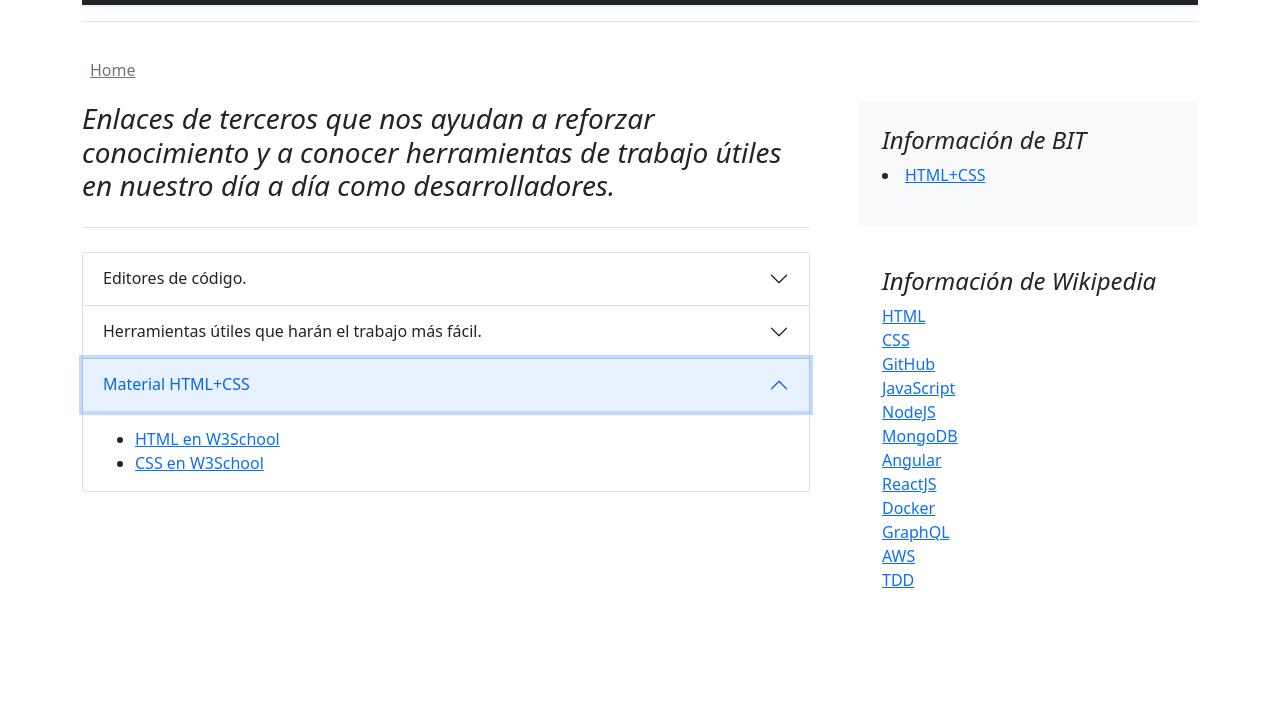
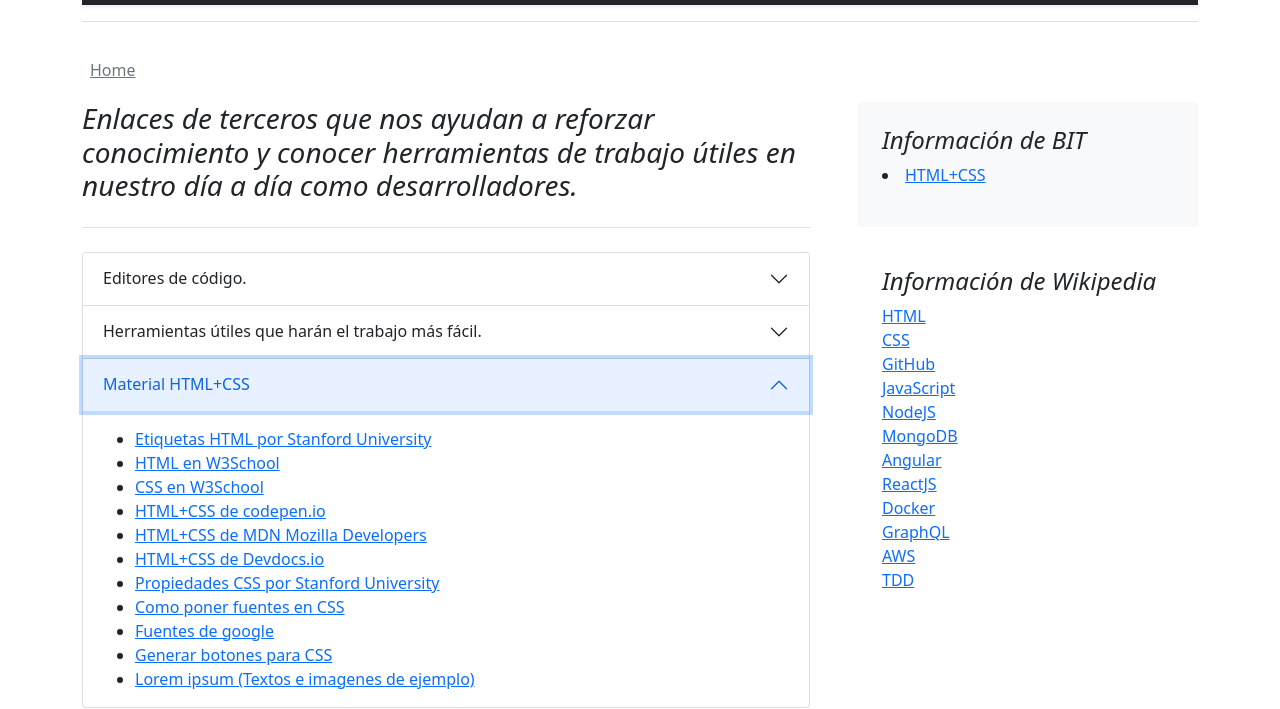
Before and after one commit to ansalox-op/SupportMaterial, a plain HTML site: page externalTools.html in a window 1280 px wide. Both pictures are taken after a click on the button "Material HTML+CSS". Shown: the part 71-780 px from the top of the page. Drawn offline with nearby package versions, Linux system fonts and the light colour scheme.

Commit message:
Update 26/10/21

```diff
--- a/externalTools.html
+++ b/externalTools.html
@@ -86,7 +86,7 @@
       <div class="row g-5">
         <div class="col-md-8">
           <h3 class="pb-4 mb-4 fst-italic border-bottom">
-            Enlaces de terceros que nos ayudan a reforzar conocimiento y a
+            Enlaces de terceros que nos ayudan a reforzar conocimiento y
             conocer herramientas de trabajo útiles en nuestro día a día como
             desarrolladores.
           </h3>
@@ -115,7 +115,7 @@
                     <ol class="mb-0">
                       <li>
                         <a href="https://code.visualstudio.com/" target="_blank"
-                          >Visual Studio Code (requerida en el bootcamp)</a
+                          >Visual Studio Code (Recomendado)</a
                         >
                       </li>
                       <li>
@@ -149,6 +149,11 @@
                   <div class="accordion-body">
                     <ol class="mb-0">
                       <li>
+                        <a href="https://www.google.co.uk/chrome/" target="_blank"
+                          >Google Chrome - (Recomendado)</a
+                        >
+                      </li>
+                      <li>
                         <a href="https://www.canva.com/es_419/" target="_blank"
                           >Canva - (Photoshop para dummies)</a
                         >
@@ -157,6 +162,27 @@
                         <a href="https://www.sublimetext.com/3" target="_blank"
                           >Small PDF - (Convierte a PDF, cambia de
                           tamaño,formatos y muchas más opciones.)</a
+                        >
+                      </li>
+                      <li>
+                        <a
+                          href="https://www.fileformat.info/info/charset/UTF-8/list.htm"
+                          target="_blank"
+                          >UTF-8 (Caracteres que entran en este estandar)</a
+                        >
+                      </li>
+                      <li>
+                        <a
+                          href="https://docs.emmet.io/cheat-sheet/"
+                          target="_blank"
+                          >Trucos de escritura rapida VS-Code</a
+                        >
+                      </li>
+                      <li>
+                        <a
+                          href="https://colorhunt.co/"
+                          target="_blank"
+                          >Crear paletas de colores facilmente</a
                         >
                       </li>
                     </ol>
@@ -186,6 +212,13 @@
                     <ol class="mb-0">
                       <li>
                         <a
+                          href="https://web.stanford.edu/group/csp/cs21/htmlcheatsheet.pdf"
+                          target="_blank"
+                          >Etiquetas HTML por Stanford University</a
+                        >
+                      </li>
+                      <li>
+                        <a
                           href="https://www.w3schools.com/html/default.asp"
                           target="_blank"
                           >HTML en W3School</a
@@ -196,6 +229,62 @@
                           href="https://www.w3schools.com/css/default.asp"
                           target="_blank"
                           >CSS en W3School</a
+                        >
+                      </li>
+                      <li>
+                        <a
+                          href="https://codepen.io/"
+                          target="_blank"
+                          >HTML+CSS de codepen.io </a
+                        >
+                      </li>
+                      <li>
+                        <a
+                          href="https://developer.mozilla.org/en-US/docs/Web/HTML/Element/Heading_Elements"
+                          target="_blank"
+                          >HTML+CSS de MDN Mozilla Developers </a
+                        >
+                      </li>
+                      <li>
+                        <a
+                          href="https://devdocs.io/"
+                          target="_blank"
+                          >HTML+CSS de Devdocs.io</a
+                        >
+                      </li>
+                      <li>
+                        <a
+                          href="https://web.stanford.edu/group/csp/cs21/csscheatsheet.pdf"
+                          target="_blank"
+                          >Propiedades CSS por Stanford University</a
+                        >
+                      </li>
+                      <li>
+                        <a
+                          href="https://www.cssfontstack.com/"
+                          target="_blank"
+                          >Como poner fuentes en CSS</a
+                        >
+                      </li>
+                      <li>
+                        <a
+                          href="https://fonts.google.com/"
+                          target="_blank"
+                          >Fuentes de google</a
+                        >
+                      </li>
+                      <li>
+                        <a
+                          href="https://css3buttongenerator.com/"
+                          target="_blank"
+                          >Generar botones para CSS</a
+                        >
+                      </li>
+                      <li>
+                        <a
+                          href="https://css3buttongenerator.com/"
+                          target="_blank"
+                          >Lorem ipsum (Textos e imagenes de ejemplo)</a
                         >
                       </li>
                     </ol>
```
